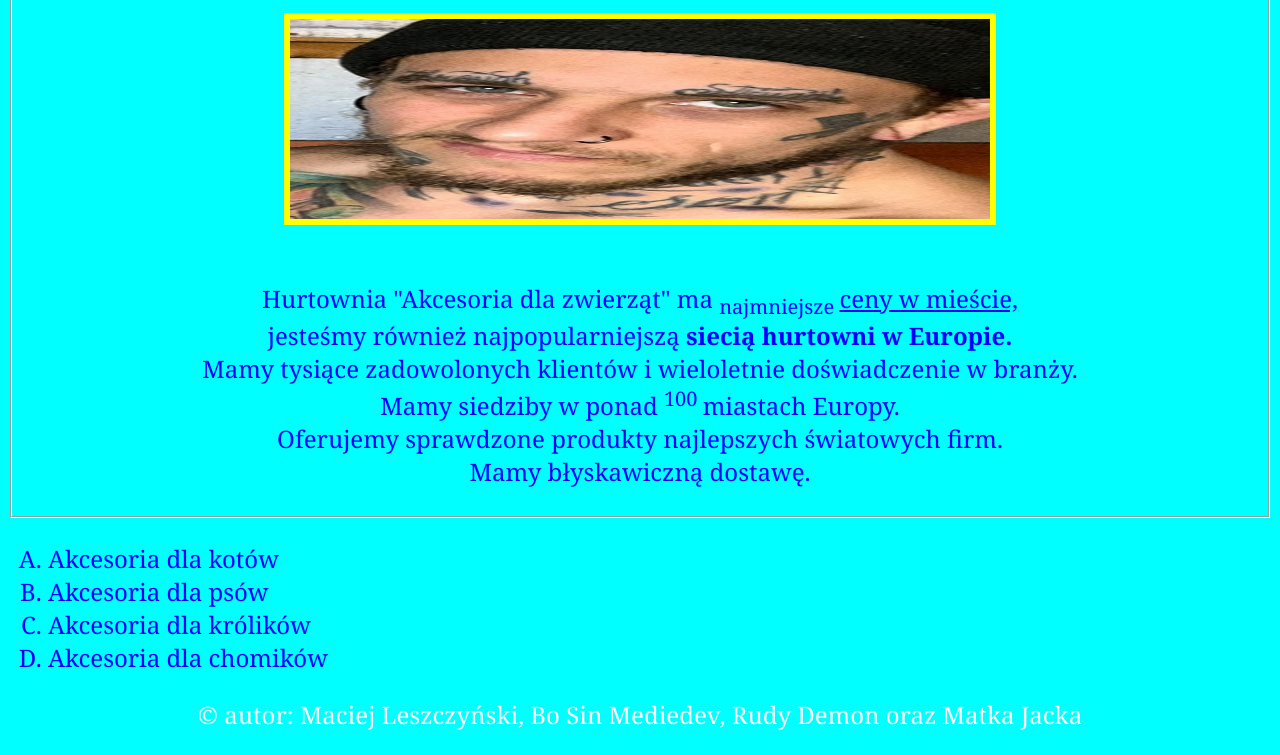
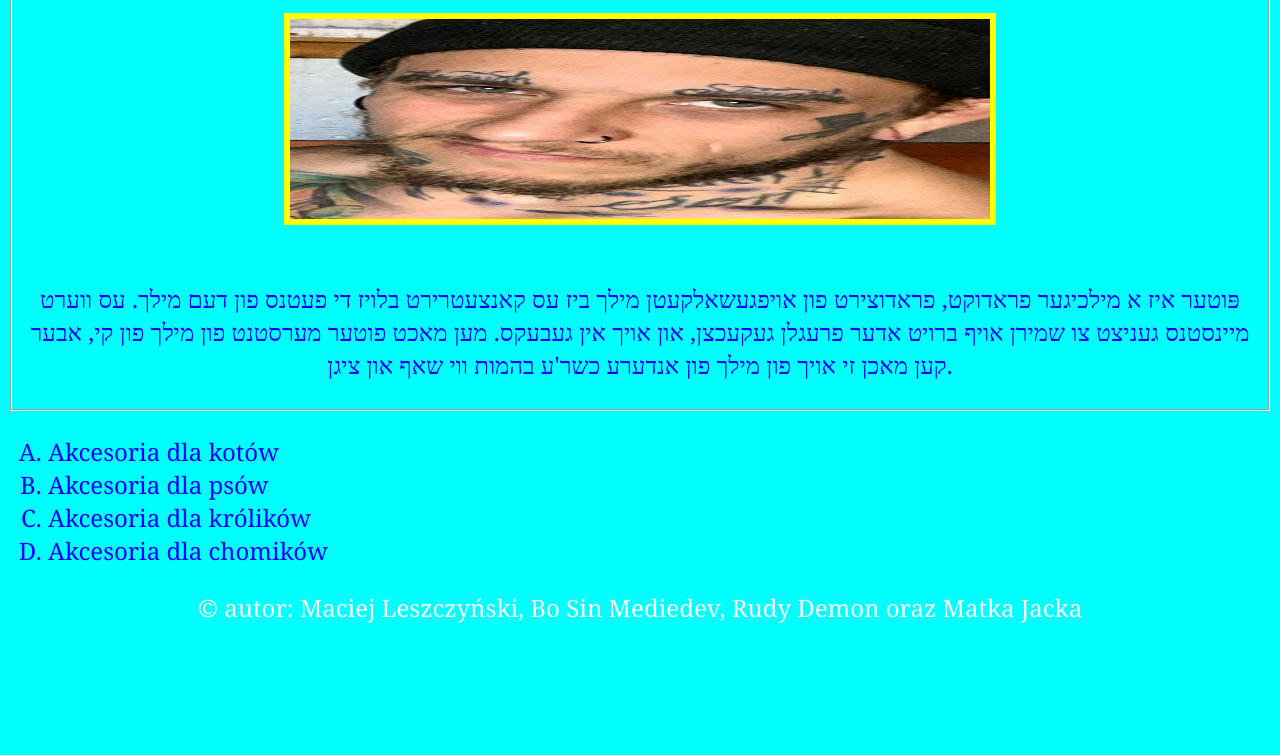
Before and after one commit to Maciek953/Moze-sie-wyloguj-, a plain HTML site: page index.html in a window 1280 px wide. Shown: the part 2312-3067 px from the top of the page. After the commit the page ends 2960 px from the top, so only its background shows below. Drawn offline with Linux system fonts and the light colour scheme.

Commit message:
Update index.html

```diff
--- a/index.html
+++ b/index.html
@@ -25,8 +25,11 @@
 	jesteśmy również najpopularniejszą <b> siecią hurtowni w Europie. </b> <br> Mamy tysiące zadowolonych klientów i wieloletnie doświadczenie w branży. <br> Mamy siedziby w ponad <sup> 100 </sup> miastach Europy. <br> Oferujemy sprawdzone produkty najlepszych światowych firm. <br> Mamy błyskawiczną dostawę.
 
 	<div align="center"> <IMG align="middle" SRC="1.png" WIDTH=700 HEIGHT=200 style="border:6px solid yellow" > </div> </font> </p> <br>
-<p align="center"> <font color="blue" size="5" face="Georgia">  Hurtownia "Akcesoria dla zwierząt" ma <sub> najmniejsze </sub> <u> ceny w mieście, </u> <br>
-	jesteśmy również najpopularniejszą <b> siecią hurtowni w Europie. </b> <br> Mamy tysiące zadowolonych klientów i wieloletnie doświadczenie w branży. <br> Mamy siedziby w ponad <sup> 100 </sup> miastach Europy. <br> Oferujemy sprawdzone produkty najlepszych światowych firm. <br> Mamy błyskawiczną dostawę.
+<p align="center"> <font color="blue" size="5" face="Georgia">
+פּוטער איז א מילכיגער פראדוקט, פראדוצירט פון אויפגעשאלקעטן מילך ביז עס קאנצעטרירט בלויז די פעטנס פון דעם מילך. עס ווערט מיינסטנס געניצט צו שמירן אויף ברויט אדער פרעגלן געקעכצן, און אויך אין געבעקס.
+
+מען מאכט פוטער מערסטנט פון מילך פון קי, אבער קען מאכן זי אויך פון מילך פון אנדערע כשר'ע בהמות ווי שאף און ציגן.
+
  </FIELDSET>
 <OL TYPE=A START=1>
 <LI> Akcesoria dla kotów
```
